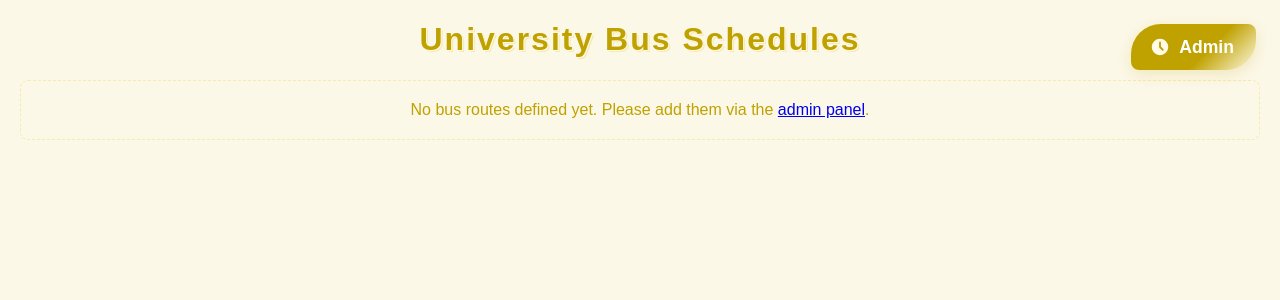
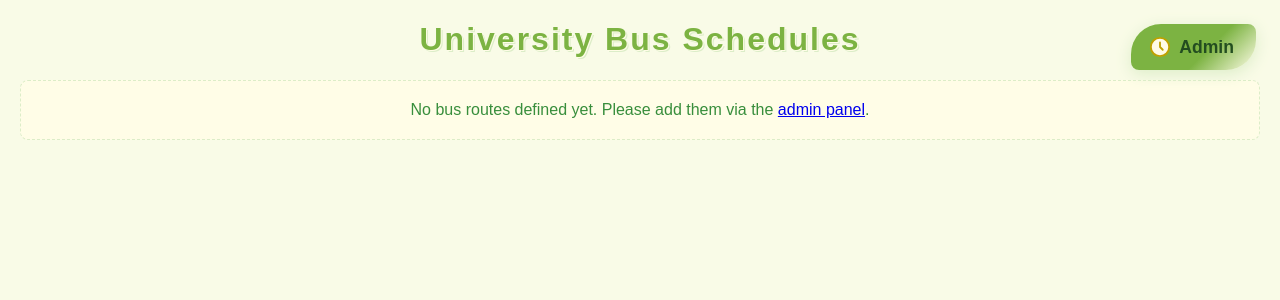
Before and after one commit to hijbullahx/university-bus-management-system, a Django app: page / in a window 1280 px wide. Shown: the top 300 px of the page. Run offline with Django 4.2, Linux system fonts and the light colour scheme; data comes from the database, SQL or seed files in the repository; data that the repository does not hold is empty.

Commit message:
UI updation

```diff
--- a/buses/templates/bus_schedule_list.html
+++ b/buses/templates/bus_schedule_list.html
@@ -8,37 +8,37 @@
       body {
         font-family: Arial, sans-serif;
         margin: 20px;
-        background-color: #fcf8e8;
-        color: #333;
+        background-color: #f9fbe7;
+        color: #234d20;
       }
       h1 {
-        color: #bfa100;
+        color: #7cb342;
         text-align: center;
         letter-spacing: 2px;
-        text-shadow: 1px 1px 0 #fffbe6, 2px 2px 0 #f7e9b0;
+        text-shadow: 1px 1px 0 #fffde7, 2px 2px 0 #dcedc8;
       }
       .schedule-container {
-        background-color: #fff;
+        background-color: #fffde7;
         border-radius: 12px;
-        box-shadow: 0 2px 8px rgba(191, 161, 0, 0.08);
+        box-shadow: 0 2px 8px #c5e1a5;
         margin-bottom: 24px;
         padding: 24px 20px 16px 20px;
-        border: 1.5px solid #f7e9b0;
+        border: 1.5px solid #c5e1a5;
       }
       .route-header {
-        background: linear-gradient(90deg, #f7e9b0 60%, #fcf8e8 100%);
+        background: linear-gradient(90deg, #dcedc8 60%, #fffde7 100%);
         padding: 12px 10px;
         border-radius: 7px;
         margin-bottom: 15px;
-        border-left: 5px solid #bfa100;
+        border-left: 5px solid #7cb342;
       }
       .route-header h2 {
         margin: 0;
-        color: #bfa100;
+        color: #388e3c;
         font-weight: bold;
       }
       .schedule-item {
-        border-bottom: 1px solid #f7e9b0;
+        border-bottom: 1px solid #c5e1a5;
         padding: 10px 0 6px 0;
         display: flex;
         justify-content: space-between;
@@ -49,36 +49,36 @@
       }
       .time {
         font-weight: bold;
-        color: #bfa100;
+        color: #558b2f;
         font-size: 1.1em;
       }
       .type {
         font-size: 0.85em;
-        background-color: #bfa100;
-        color: #fcf8e8;
+        background-color: #dcedc8;
+        color: #388e3c;
         padding: 3px 10px;
         border-radius: 4px;
         margin-left: 8px;
         font-weight: bold;
-        box-shadow: 0 1px 2px #f7e9b044;
+        box-shadow: 0 1px 2px #dcedc844;
       }
       .note {
         font-size: 0.85em;
-        color: #bfa100;
+        color: #558b2f;
         margin-top: 5px;
       }
       .no-schedules {
         text-align: center;
-        color: #bfa100;
+        color: #388e3c;
         padding: 20px;
-        background: #fcf8e8;
+        background: #fffde7;
         border-radius: 8px;
-        border: 1px dashed #f7e9b0;
+        border: 1px dashed #dcedc8;
       }
       .current-time-display {
         text-align: right;
         font-size: 0.95em;
-        color: #bfa100;
+        color: #388e3c;
         margin-bottom: 10px;
       }
 
@@ -92,12 +92,12 @@
       .admin-btn {
         display: flex;
         align-items: center;
-        background: linear-gradient(135deg, #bfa100 60%, #fffbe6 100%);
-        color: #fff;
+        background: linear-gradient(135deg, #7cb342 60%, #fffde7 100%);
+        color: #234d20;
         font-weight: bold;
         padding: 12px 22px 12px 18px;
         border-radius: 30px 8px 30px 8px;
-        box-shadow: 0 4px 16px #bfa10033;
+        box-shadow: 0 4px 16px #dcedc8;
         border: none;
         font-size: 1.1em;
         cursor: pointer;
```
Also changed, not shown: other parts of buses/templates/bus_schedule_list.html (+15 -12 lines), buses/templates/base.html (+27 -19 lines).
